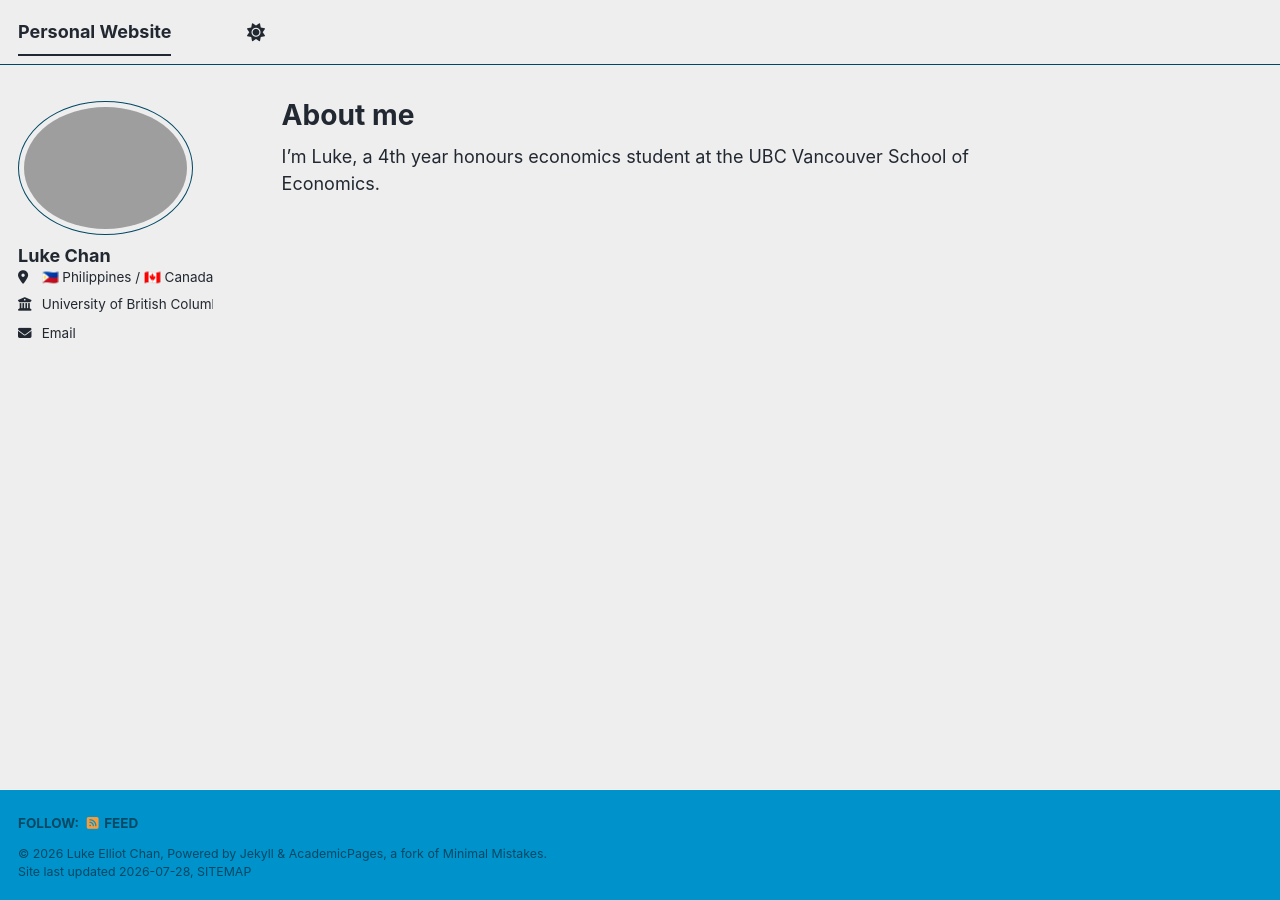
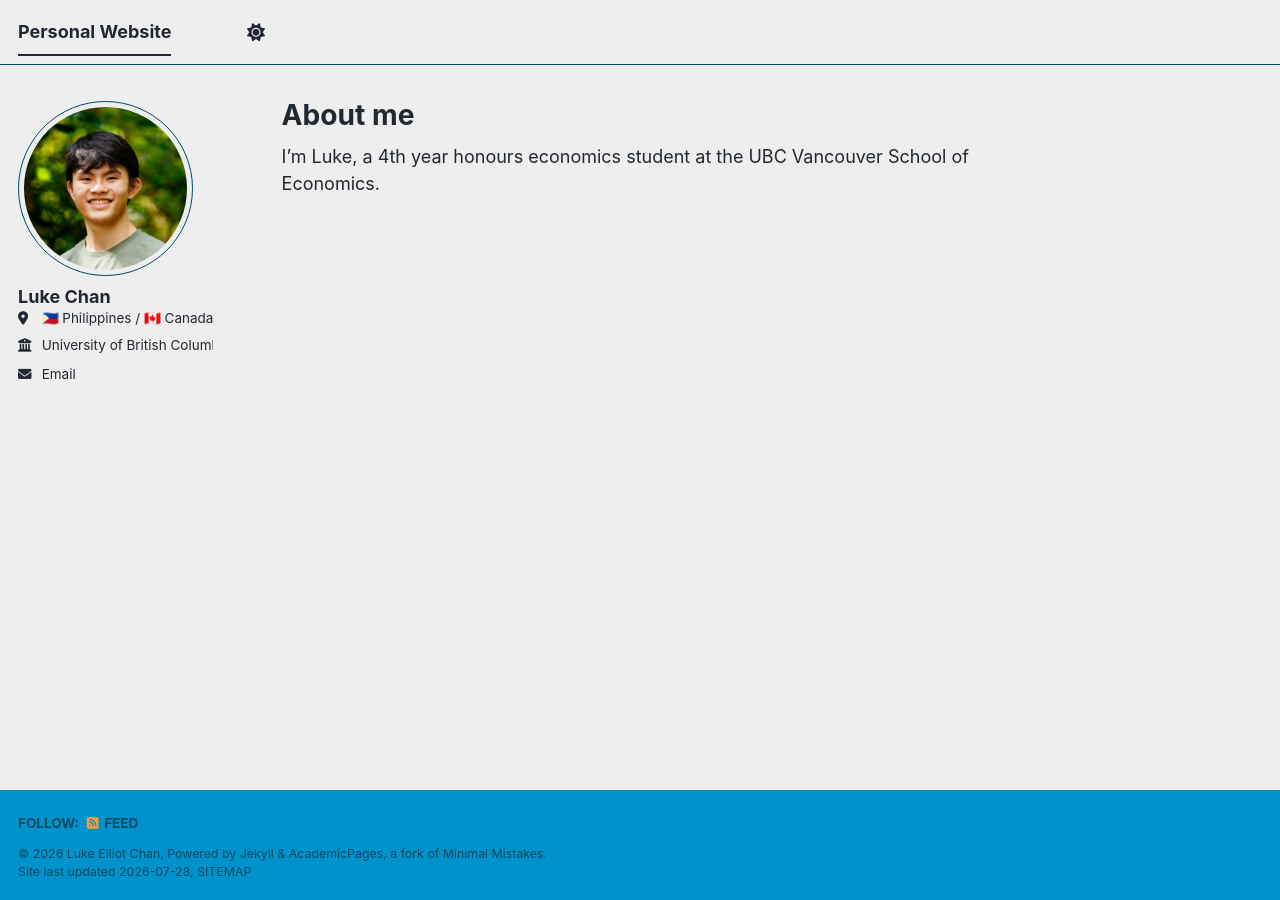
Before and after one commit to lukeelliotchan/lukeelliotchan.github.io, a Jekyll site: the page built from _pages/about.md, in a window 1280 px wide. Built offline with Jekyll 4.4.1, drawn with Linux system fonts in a browser that asks for light colours; a style sheet for code colours, icons or effects is not loaded.

Commit message:
Update _config.yml

```diff
--- a/_config.yml
+++ b/_config.yml
@@ -23,7 +23,7 @@ repository               : "lukeelliotchan/lukeelliotchan.github.io"
 #               Additional customization can be done by editing /_includes/author-profile.html
 author:
   # Biographic information
-  avatar           : "headshot.png"
+  avatar           : "headshot.jpg"
   name             : "Luke Chan"
   pronouns         : # example: "she/her"
   bio              :
```
